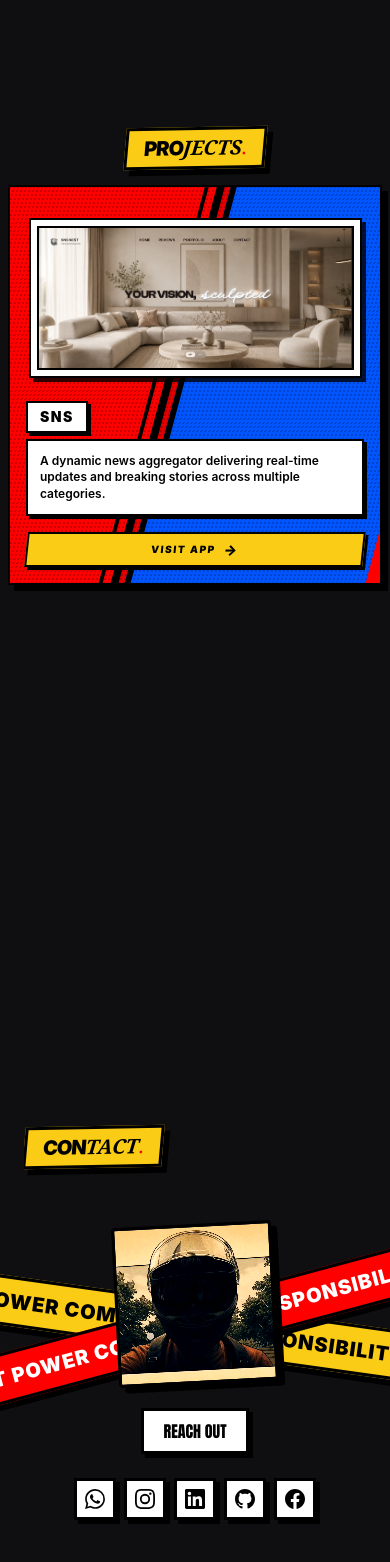
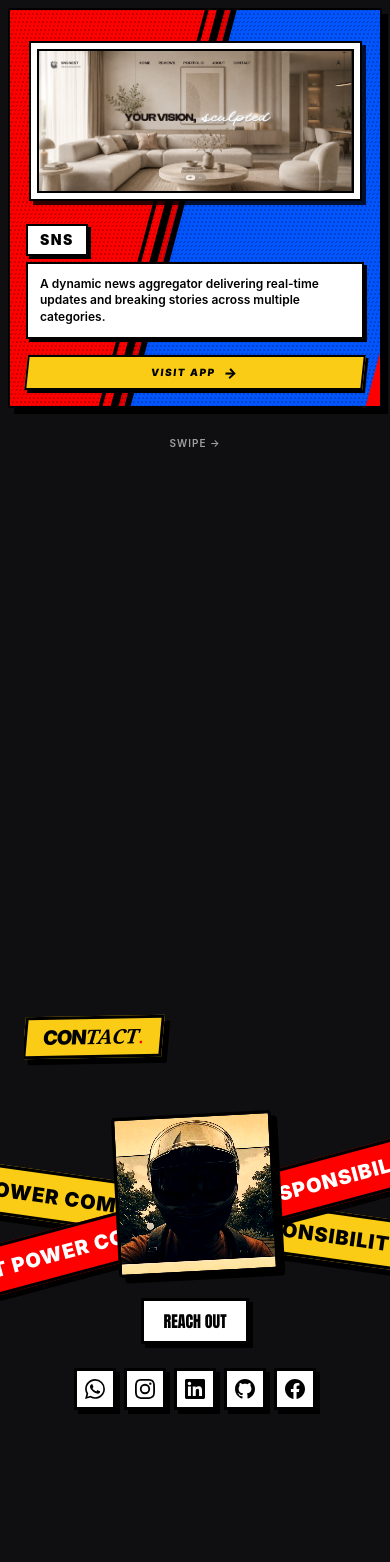
Before and after one commit to vikasmahadev05-dev/Vikas-portfolio, a React (Vite) app in the folder frontend/: page / in a window 390 px wide. Shown: the part 5275-6837 px from the top of the page. Built offline with nearby package versions, Linux system fonts and the light colour scheme.

Commit message:
version 3.o

```diff
--- a/frontend/src/components/Contact.jsx
+++ b/frontend/src/components/Contact.jsx
@@ -152,7 +152,7 @@ const Contact = () => {
     }, []);
 
     return (
-        <div ref={containerRef} className="pt-[15vh] md:pt-[25vh]">
+        <div ref={containerRef} className="pt-[2vh] md:pt-[25vh]">
         <section id="contact" className="relative w-full h-[100dvh] flex flex-col items-center justify-center overflow-hidden">
 
             {/* Background Diagonal Rollers (Icons on Desktop, Quote on Mobile) */}
--- a/frontend/src/components/Projects.jsx
+++ b/frontend/src/components/Projects.jsx
@@ -106,7 +106,7 @@ export default function Projects() {
     };
 
     return (
-        <section id="projects" className="w-full py-4 md:py-6 bg-transparent overflow-hidden font-sans relative z-10 flex flex-col items-center justify-center min-h-[100dvh]">
+        <section id="projects" className="w-full pt-4 pb-0 md:py-6 bg-transparent overflow-hidden font-sans relative z-10 flex flex-col items-center justify-center min-h-[auto] md:min-h-[100dvh]">
 
             <div className="w-full max-w-[800px] xl:max-w-[950px] mx-auto px-4 md:px-0 mb-4 md:mb-8 shrink-0 relative z-30 flex justify-center">
                 <h1 className="relative inline-flex items-baseline bg-[#facc15] border-[3px] border-black px-4 py-2 transform -skew-x-6 rotate-[-1deg] hover-glitch cursor-crosshair animate-in slide-in-from-left-full duration-700 ease-[cubic-bezier(0.175,0.885,0.32,1.275)]"
@@ -251,6 +251,11 @@ export default function Projects() {
 
                 </div>
 
+                {/* Mobile Swipe Hint */}
+                <div className="md:hidden w-full text-center opacity-60 text-[10px] font-semibold uppercase tracking-widest mt-4">
+                    swipe &rarr;
+                </div>
+
             </div>
         </section>
     );
```
